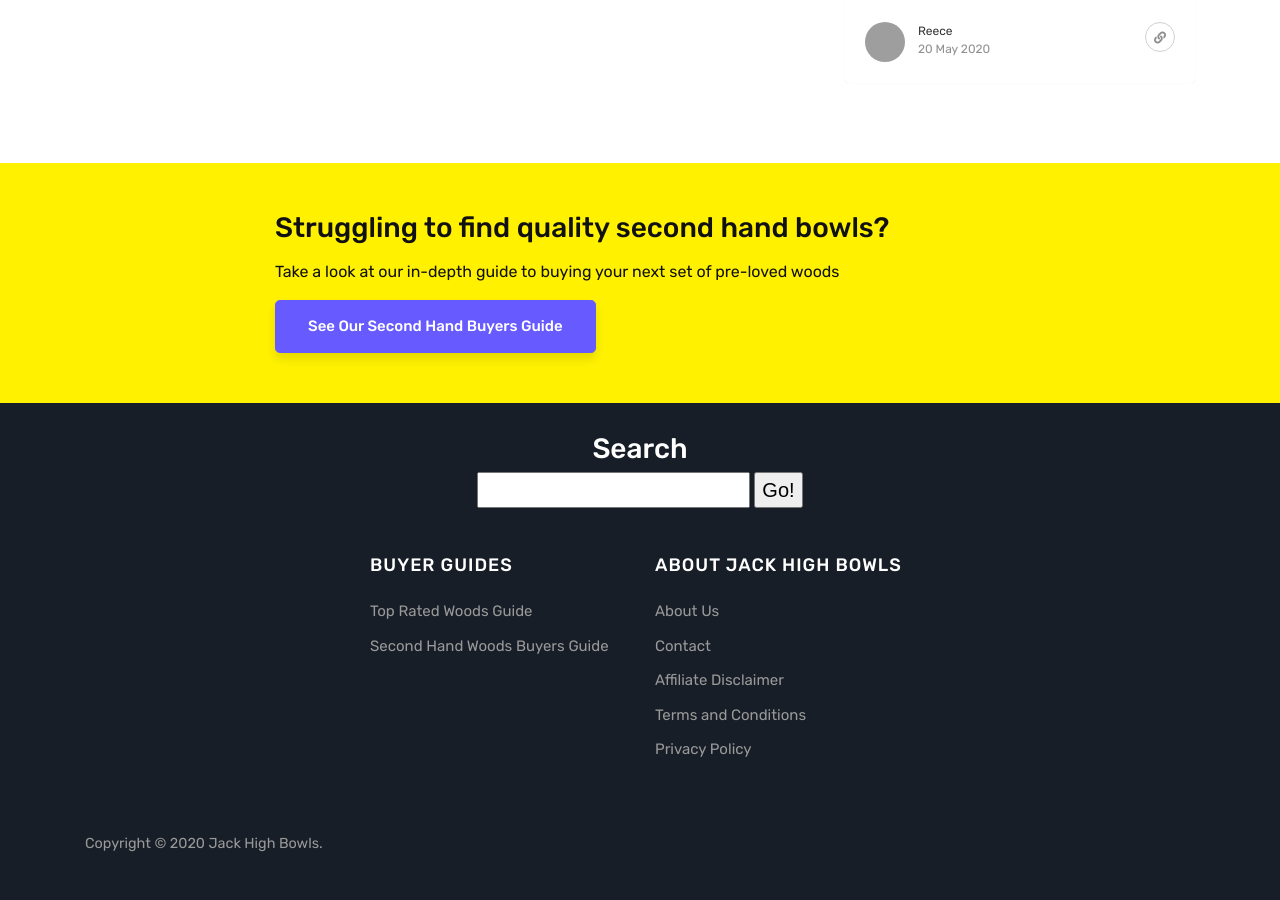
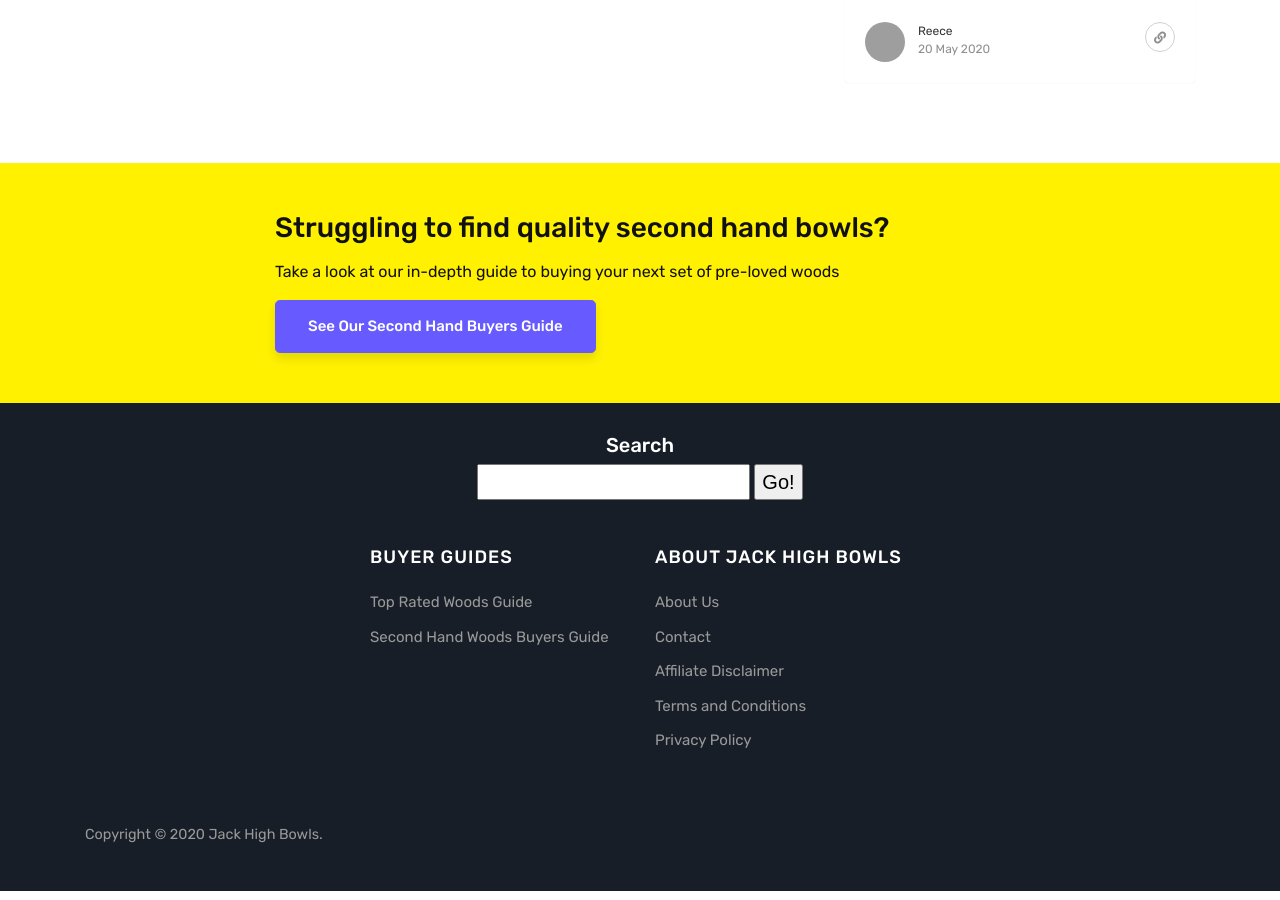
Before and after one commit to krussll/etsysimplicity, a Jekyll site: the page built from index.html, in a window 1280 px wide and 900 px high, scrolled down 2674 px. Built offline with Jekyll 4.4.1, drawn with Linux system fonts in a browser that asks for light colours; nearby versions of some CDN libraries; grey boxes are pictures that could not be loaded.

Commit message:
Update default.html

```diff
--- a/_layouts/default.html
+++ b/_layouts/default.html
@@ -158,7 +158,7 @@
 
             <div class="row justify-content-center">
                 <div class="col-md-8">
-                  <h3 class="text-center text-white">Search</h3>
+                  <h5 class="text-center text-white">Search</h5>
                   {% include search-form.html %}
                 </div>
             </div>
```
